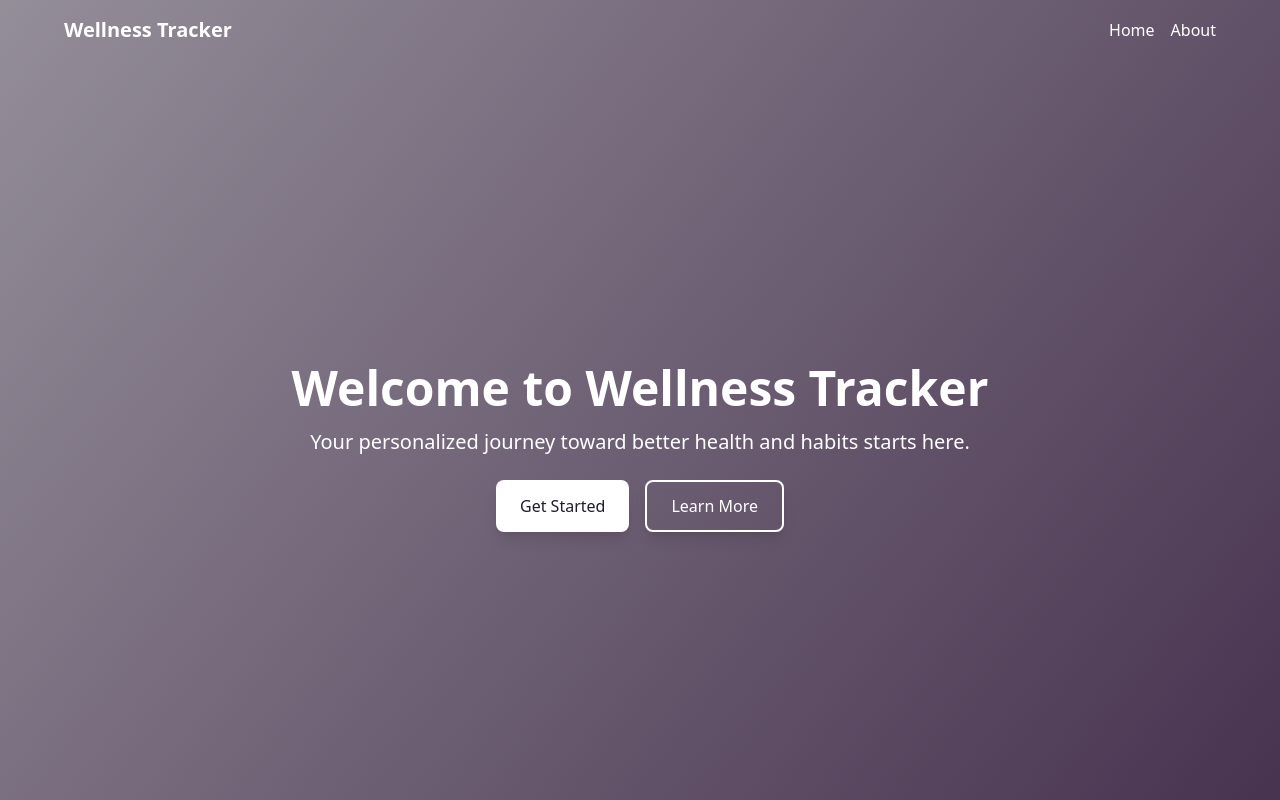
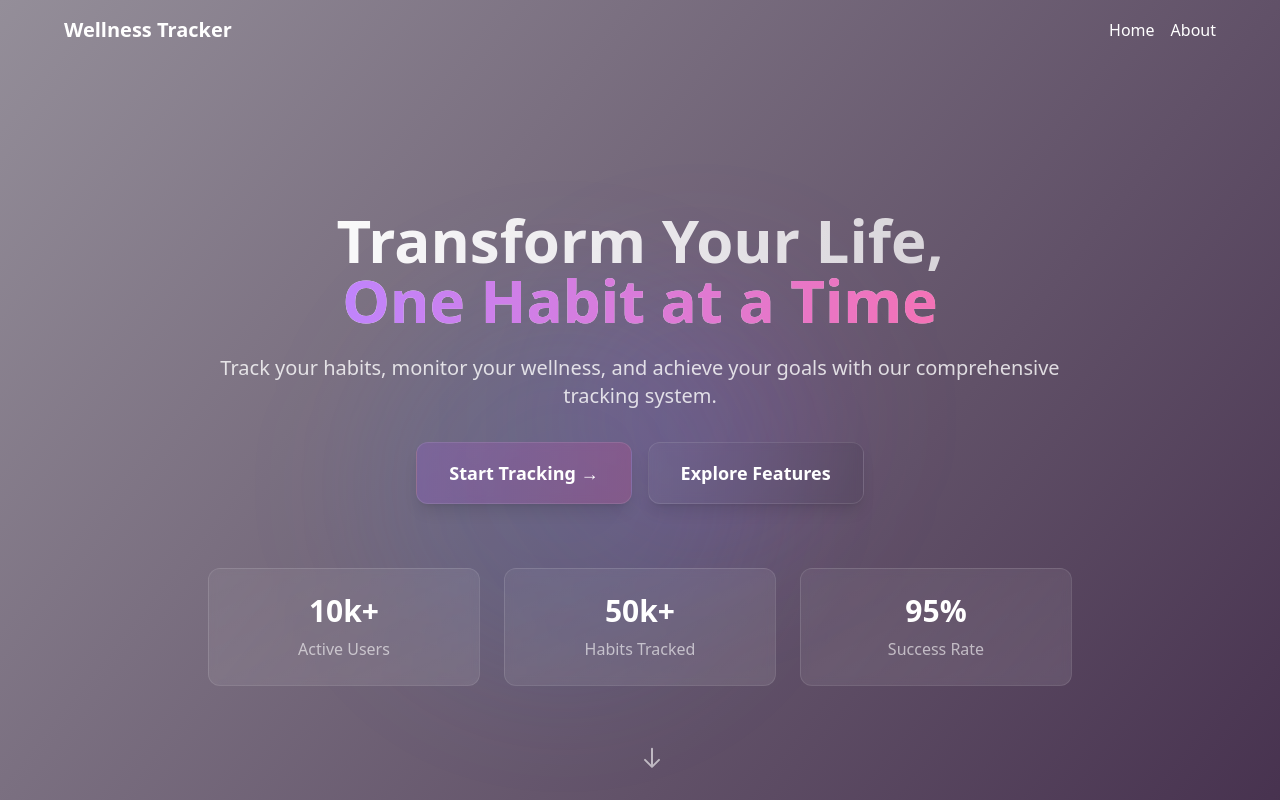
Before and after one commit to mohamedhhersi/wellness-tracker, a Next.js app: page / in a window 1280 px wide. Shown: the top 800 px of the page. Built offline with nearby package versions, Linux system fonts and the light colour scheme.

Commit message:
added animated landing section with gradient background and CTA buttons

```diff
--- a/components/Hero.tsx
+++ b/components/Hero.tsx
@@ -1,26 +1,145 @@
 import React from "react";
 import { motion } from "framer-motion";
+import Link from "next/link";
 
 const Hero: React.FC = () => {
   return (
     <motion.section
-      className="min-h-screen flex flex-col items-center justify-center text-white pt-24"
-      initial={{ opacity: 0, y: 0 }}
-      animate={{ opacity: 1, y: 0 }}
-      transition={{ duration: 1, delay: 0.1 }}
+      className="min-h-screen flex flex-col items-center justify-center text-white pt-24 relative overflow-hidden"
+      initial={{ opacity: 0 }}
+      animate={{ opacity: 1 }}
+      transition={{ duration: 1 }}
     >
-      <h1 className="text-5xl font-bold mb-4">Welcome to Wellness Tracker</h1>
-      <p className="text-xl mb-6 text-center">
-        Your personalized journey toward better health and habits starts here.
-      </p>
-      <div className="flex gap-4">
-        <button className="px-6 py-3 bg-white text-dark-purple rounded-lg shadow-lg hover:bg-gray-100 transition">
-          Get Started
-        </button>
-        <button className="px-6 py-3 bg-transparent border-2 border-white text-white rounded-lg shadow-lg hover:bg-gray-100 hover:text-blue-500 transition">
-          Learn More
-        </button>
+      {/* Animated background elements */}
+      <motion.div
+        className="absolute w-72 h-72 bg-purple-500/10 rounded-full blur-3xl"
+        animate={{
+          x: [0, 100, 0],
+          y: [0, -50, 0],
+        }}
+        transition={{
+          duration: 20,
+          repeat: Infinity,
+          ease: "linear",
+        }}
+      />
+      <motion.div
+        className="absolute w-96 h-96 bg-blue-500/10 rounded-full blur-3xl"
+        animate={{
+          x: [0, -100, 0],
+          y: [0, 50, 0],
+        }}
+        transition={{
+          duration: 15,
+          repeat: Infinity,
+          ease: "linear",
+        }}
+      />
+
+      {/* Content */}
+      <div className="max-w-4xl mx-auto px-4 text-center relative z-10">
+        <motion.div
+          initial={{ opacity: 0, y: 20 }}
+          animate={{ opacity: 1, y: 0 }}
+          transition={{ duration: 0.8, delay: 0.2 }}
+        >
+          <h1 className="text-6xl font-bold mb-6 bg-clip-text text-transparent bg-gradient-to-r from-white to-white/70">
+            Transform Your Life,
+            <br />
+            <span className="bg-clip-text text-transparent bg-gradient-to-r from-purple-400 to-pink-400">
+              One Habit at a Time
+            </span>
+          </h1>
+        </motion.div>
+
+        <motion.p
+          className="text-xl mb-8 text-white/80"
+          initial={{ opacity: 0, y: 20 }}
+          animate={{ opacity: 1, y: 0 }}
+          transition={{ duration: 0.8, delay: 0.4 }}
+        >
+          Track your habits, monitor your wellness, and achieve your goals with
+          our comprehensive tracking system.
+        </motion.p>
+
+        <motion.div
+          className="flex flex-wrap gap-4 justify-center"
+          initial={{ opacity: 0, y: 20 }}
+          animate={{ opacity: 1, y: 0 }}
+          transition={{ duration: 0.8, delay: 0.6 }}
+        >
+          <Link href="#habits">
+            <motion.button
+              className="px-8 py-4 bg-gradient-to-r from-purple-500/20 to-pink-500/20 backdrop-blur-sm
+                         border border-white/10 rounded-xl text-lg font-semibold shadow-lg
+                         hover:from-purple-500/30 hover:to-pink-500/30 transition-all duration-300"
+              whileHover={{ scale: 1.05 }}
+              whileTap={{ scale: 0.95 }}
+            >
+              Start Tracking →
+            </motion.button>
+          </Link>
+          <Link href="#features">
+            <motion.button
+              className="px-8 py-4 bg-gradient-to-r from-steel-gray/10 to-dark-purple/10 backdrop-blur-sm
+                         border border-white/10 rounded-xl text-lg font-semibold shadow-lg
+                         hover:from-steel-gray/20 hover:to-dark-purple/20 transition-all duration-300"
+              whileHover={{ scale: 1.05 }}
+              whileTap={{ scale: 0.95 }}
+            >
+              Explore Features
+            </motion.button>
+          </Link>
+        </motion.div>
+
+        {/* Quick Stats */}
+        <motion.div
+          className="grid grid-cols-1 md:grid-cols-3 gap-6 mt-16"
+          initial={{ opacity: 0, y: 20 }}
+          animate={{ opacity: 1, y: 0 }}
+          transition={{ duration: 0.8, delay: 0.8 }}
+        >
+          {[
+            { number: "10k+", label: "Active Users" },
+            { number: "50k+", label: "Habits Tracked" },
+            { number: "95%", label: "Success Rate" },
+          ].map((stat, index) => (
+            <div
+              key={index}
+              className="bg-gradient-to-br from-white/5 to-white/10 backdrop-blur-sm
+                         border border-white/10 rounded-xl p-6"
+            >
+              <div className="text-3xl font-bold mb-2">{stat.number}</div>
+              <div className="text-white/60">{stat.label}</div>
+            </div>
+          ))}
+        </motion.div>
       </div>
+
+      {/* Scroll Indicator */}
+      <motion.div
+        className="absolute bottom-8 left-1/2 transform -translate-x-1/2"
+        animate={{
+          y: [0, 10, 0],
+        }}
+        transition={{
+          duration: 2,
+          repeat: Infinity,
+          ease: "easeInOut",
+        }}
+      >
+        <svg
+          className="w-6 h-6 text-white/60"
+          fill="none"
+          strokeLinecap="round"
+          strokeLinejoin="round"
+          strokeWidth="2"
+          viewBox="0 0 24 24"
+          stroke="currentColor"
+        >
+          <path d="M19 14l-7 7m0 0l-7-7m7 7V3"></path>
+        </svg>
+      </motion.div>
     </motion.section>
   );
 };
```
